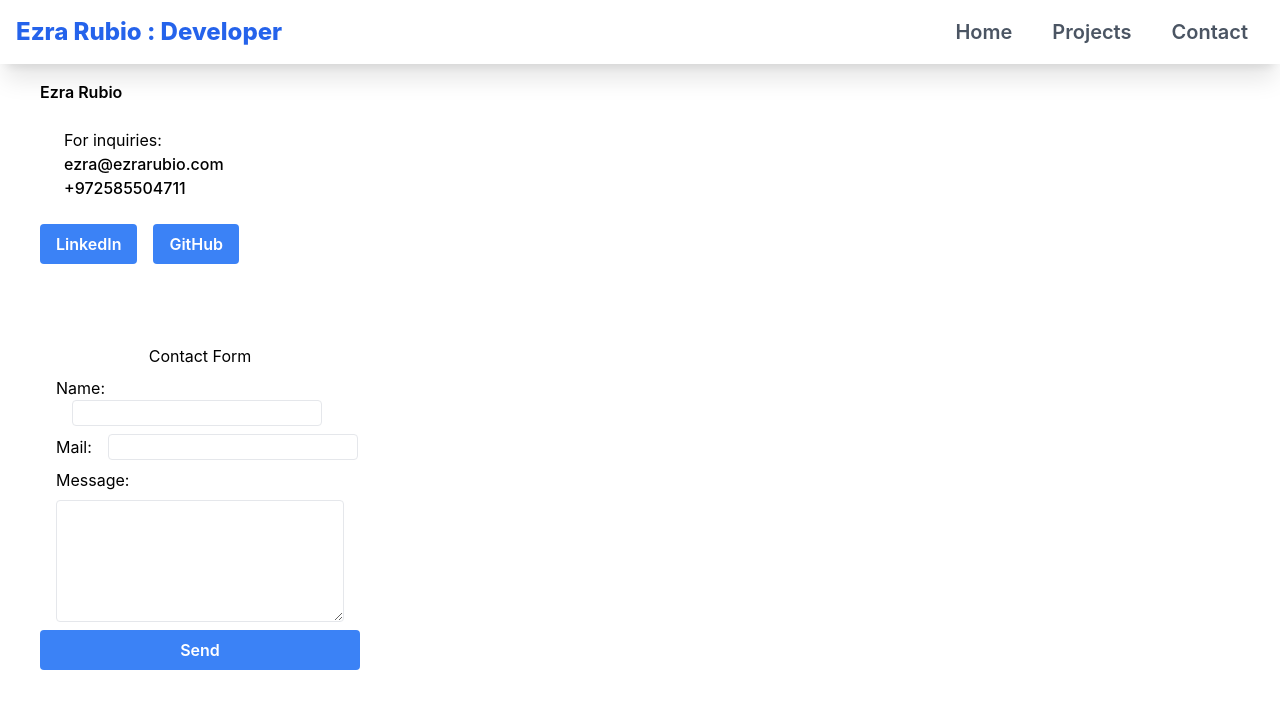
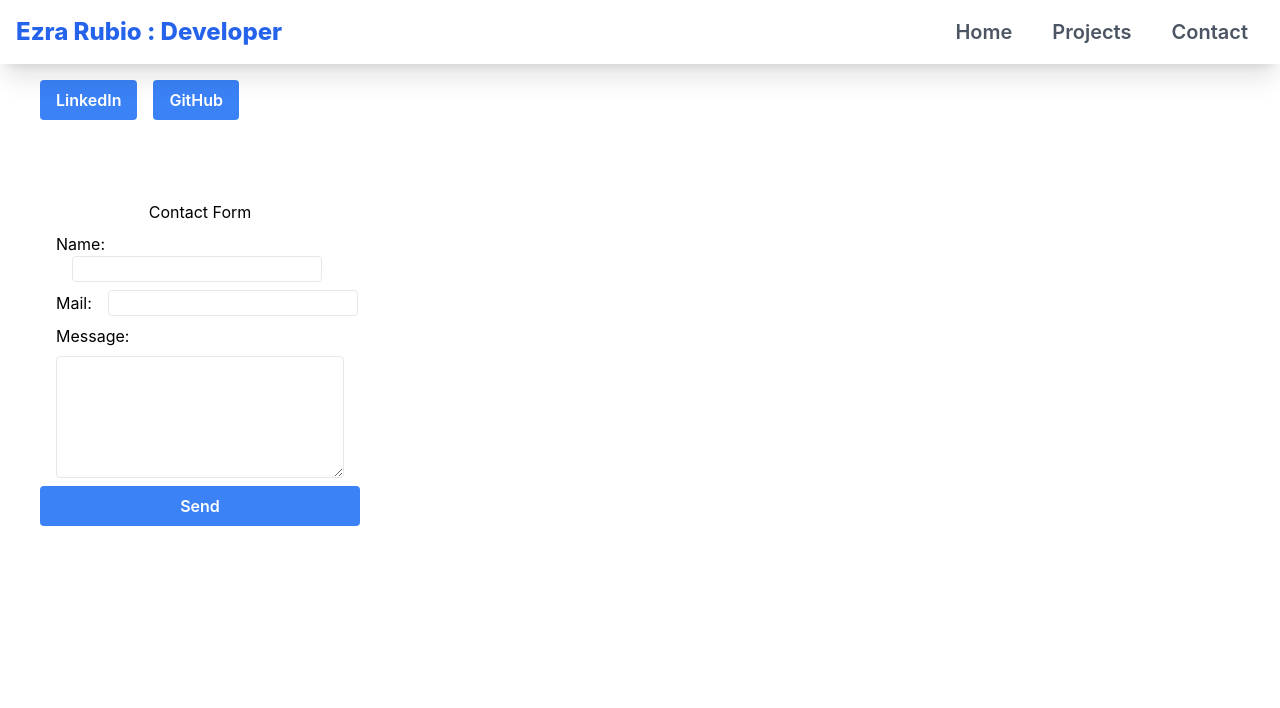
Before and after one commit to ezraRubio/portfolio-site, a Next.js app: page /contact in a window 1280 px wide. Shown: the top 708 px of the page. Built offline with nearby package versions, Linux system fonts and the light colour scheme.

Commit message:
temporary: remove contact details

```diff
--- a/src/app/contact/page.tsx
+++ b/src/app/contact/page.tsx
@@ -6,12 +6,6 @@ import { ButtonOptions } from "@/models/enums";
 function Contact() {
   return (
     <div className="ml-10 mt-20">
-      <h2 className="font-semibold"> Ezra Rubio </h2>
-      <div className="m-6">
-        For inquiries:
-        <p className="font-medium"> ezra@ezrarubio.com</p>
-        <p className="font-medium"> +972585504711 </p>
-      </div>
       <div className="flex flex-row space-x-4">
         <Button link={LINKEDIN} title={ButtonOptions.LINKEDIN} />
         <Button link={GITHUB} title={ButtonOptions.GITHUB} />
```
